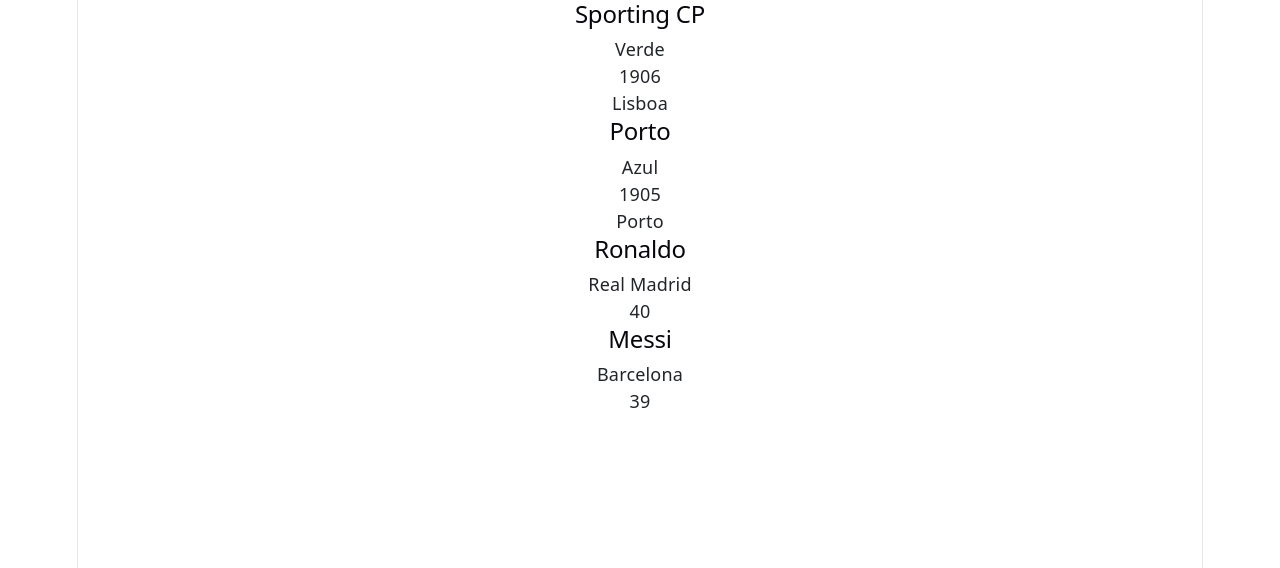
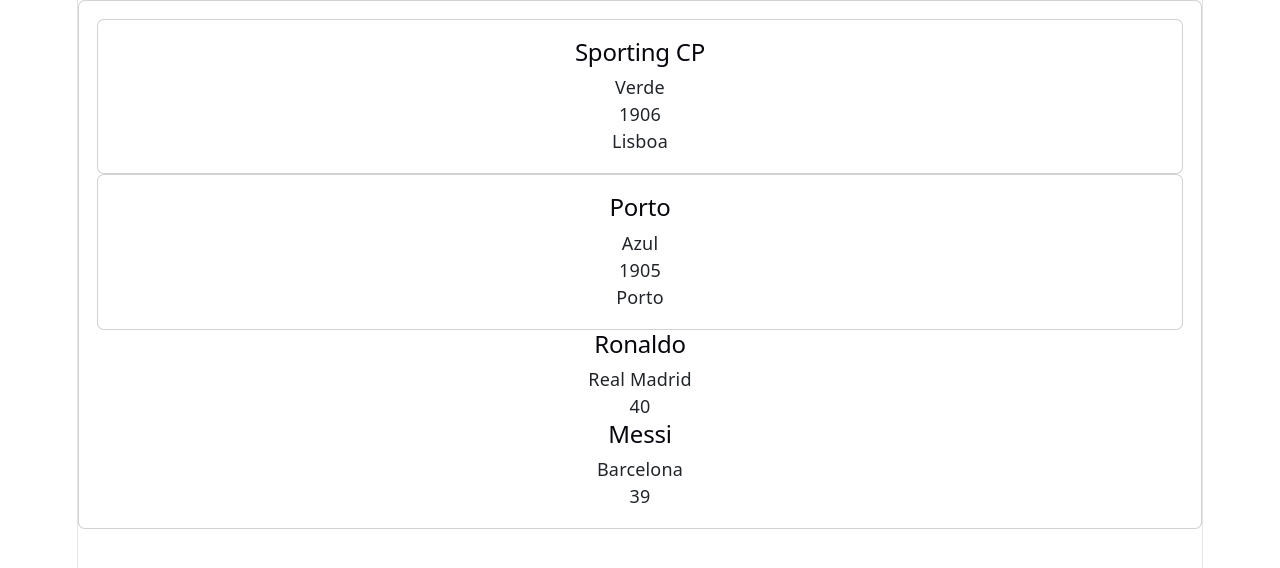
Before and after one commit to leonardoabreu546/react_futebol, a React (Vite) app in the folder react_futebol/: page / in a window 1280 px wide. Shown: the top 568 px of the page. Built offline with nearby package versions, Linux system fonts and the light colour scheme; the HTML template or start-up script is replaced by a standard one.

Commit message:
adicionar estilo bootstrap ao cardequia

```diff
--- a/react_futebol/src/App.tsx
+++ b/react_futebol/src/App.tsx
@@ -3,11 +3,15 @@
 
 function App() {
   return (
-    <div>
-      <CardEquipa nome="Sporting CP" cor="Verde" ano={1906} cidade="Lisboa" />
-      <CardEquipa nome="Porto" cor="Azul" ano={1905} cidade="Porto" />
-      <CardJogador nome="Ronaldo" clube="Real Madrid" idade={40} />
-      <CardJogador nome="Messi" clube="Barcelona" idade={39} />
+    <div className="card">
+      <div className="card-body">
+        <CardEquipa nome="Sporting CP" cor="Verde" ano={1906} cidade="Lisboa" />
+        <CardEquipa nome="Porto" cor="Azul" ano={1905} cidade="Porto" />
+
+
+        <CardJogador nome="Ronaldo" clube="Real Madrid" idade={40} />
+        <CardJogador nome="Messi" clube="Barcelona" idade={39} />
+      </div>
     </div>
   )
 }
--- a/react_futebol/src/card_equipa.tsx
+++ b/react_futebol/src/card_equipa.tsx
@@ -7,11 +7,13 @@
 
 function CardEquipa(props: Props) {
   return (
-    <div>
-      <h2>{props.nome}</h2>
-      <p>{props.cor}</p>
-      <p>{props.ano}</p>
-      <p>{props.cidade}</p>
+    <div className="card">
+      <div className="card-body">
+        <h2>{props.nome}</h2>
+        <p>{props.cor}</p>
+        <p>{props.ano}</p>
+        <p>{props.cidade}</p>
+      </div>
     </div>
   )
 }
```
